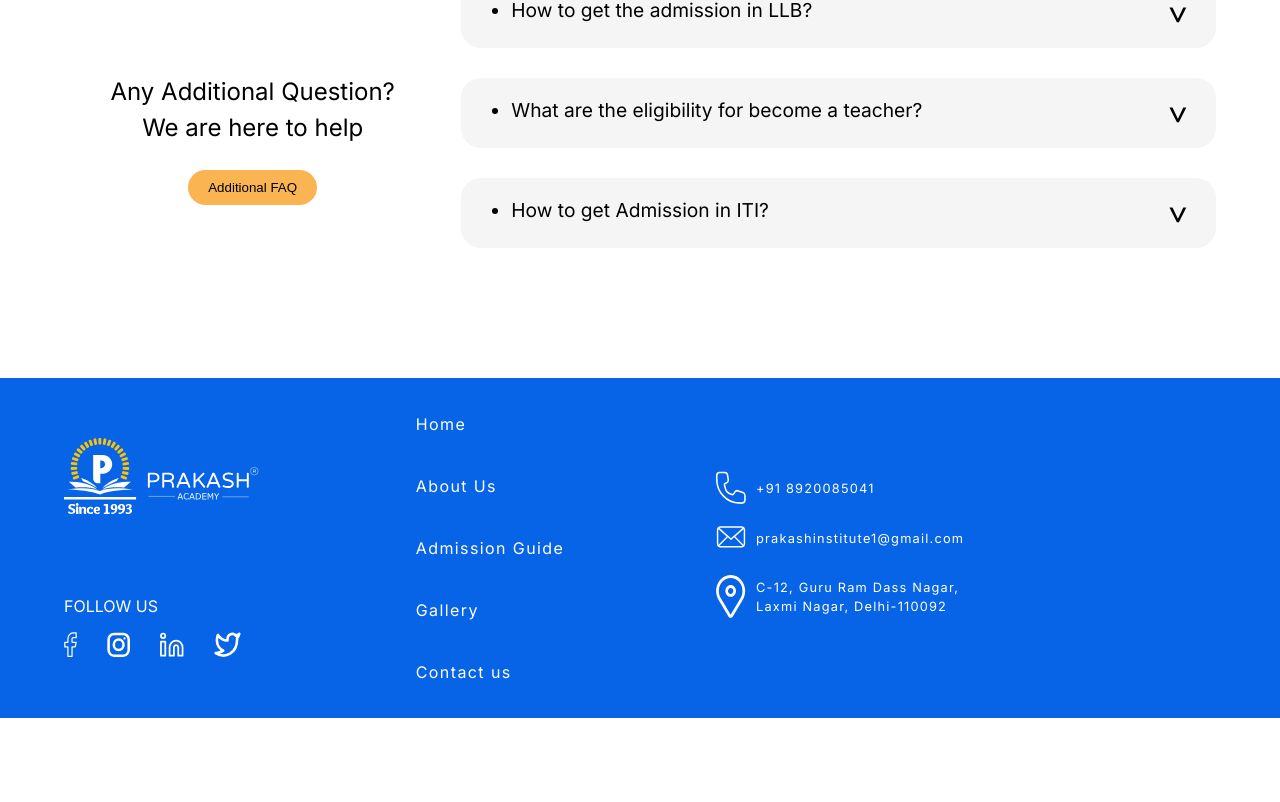
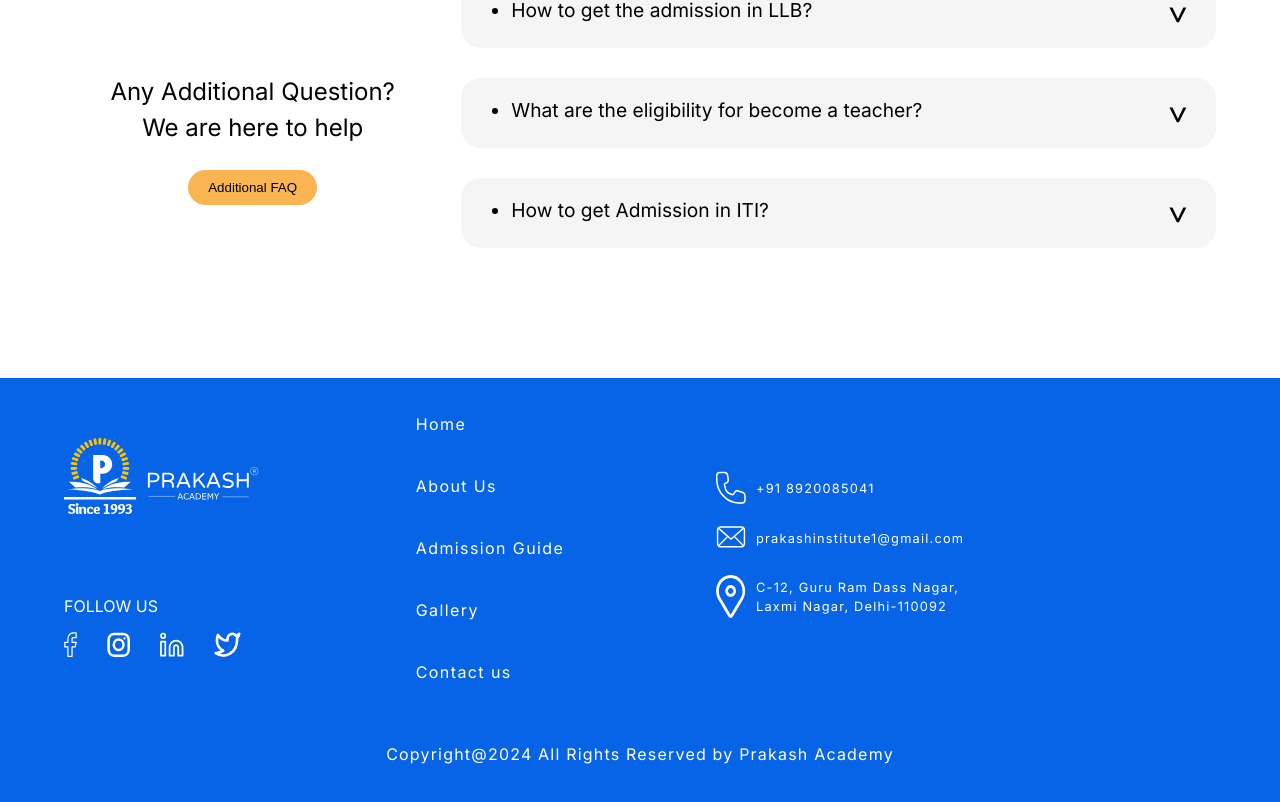
Before and after one commit to asifali25/prakashacademy, a Next.js app: page / in a window 1280 px wide. Shown: the part 4839-5641 px from the top of the page. Before the commit the page ends 5557 px from the top, so only its background shows below. Built offline with nearby package versions, Linux system fonts and the light colour scheme.

Commit message:
copyright added in the footer

```diff
--- a/src/app/globals.css
+++ b/src/app/globals.css
@@ -18,6 +18,7 @@ body {
   box-sizing: border-box;
   font-size: 62.5%;
   overflow-x: hidden;
+  font-family: var("--font-inter");
 }
 
 h1 {
--- a/src/app/layout.js
+++ b/src/app/layout.js
@@ -10,6 +10,7 @@ import { useState } from "react";
 const inter = Inter({
   weight: ["100", "200", "300", "400", "500", "600", "700", "800"],
   subsets: ["latin"],
+  variable: "--font-inter",
   display: "swap",
 });
 
@@ -22,8 +23,8 @@ export default function RootLayout({ children }) {
   const [mobNav, SetMobNav] = useState(false);
 
   return (
-    <html lang="en">
-      <body className={inter.className}>
+    <html lang="en" className={inter.className}>
+      <body>
         <Header setMob={SetMobNav} mobNav={mobNav}></Header>
         <MobileNav setMob={SetMobNav} mobNav={mobNav}></MobileNav>
         {children}
--- a/src/component/footer/Footer.js
+++ b/src/component/footer/Footer.js
@@ -131,6 +131,11 @@ function Footer() {
               </p>
             </div>
           </div>
+          <div className={styles.footerCopyrightBox}>
+            <p className={styles.footerCopyrightTxt}>
+              Copyright@2024 All Rights Reserved by Prakash Academy
+            </p>
+          </div>
         </div>
       </div>
     </>
--- a/src/component/footer/Footer.module.css
+++ b/src/component/footer/Footer.module.css
@@ -94,6 +94,19 @@
   letter-spacing: 1.2px;
 }
 
+.footerCopyrightBox {
+  width: 90%;
+  margin: 0px auto;
+  padding-bottom: 20px;
+}
+
+.footerCopyrightTxt {
+  text-align: center;
+  font-size: clamp(0.8rem, 2vw, 1rem);
+  letter-spacing: 1.2px;
+  color: white;
+}
+
 @media screen and (max-width: 950px) {
   .footerContactBox {
     width: 100%;
```
